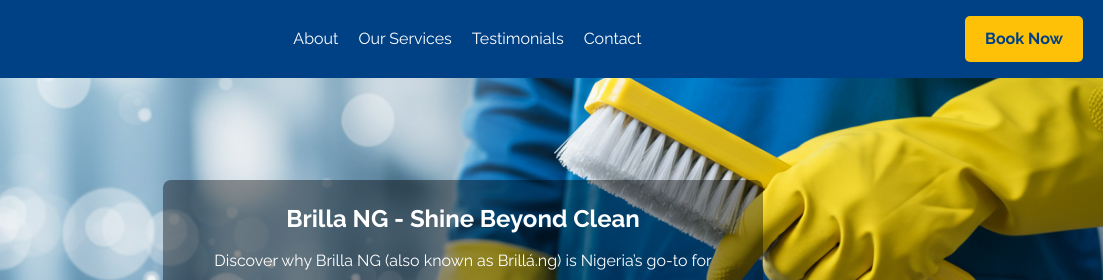
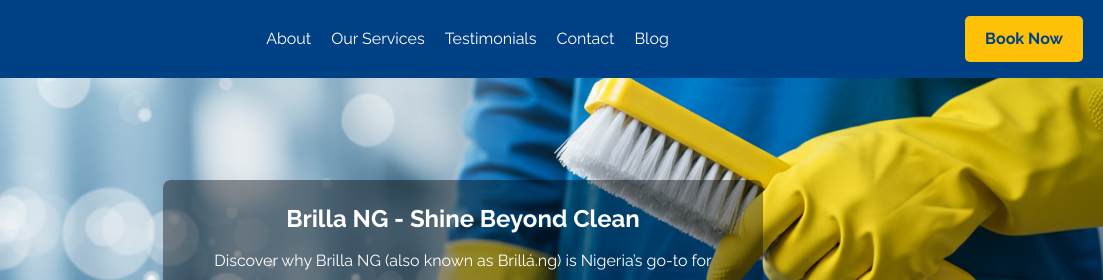
Before and after one commit to pennio-design/brilla-ng, a plain HTML site: page index.html in a window 1280 px wide. Shown: the top 280 px of the page, 177-1280 px from the left. Drawn offline with Linux system fonts and the light colour scheme.

Commit message:
Update index.html

```diff
--- a/index.html
+++ b/index.html
@@ -44,6 +44,7 @@
         <li><a href="#services" aria-label="Brilla NG Services">Our Services</a></li>
         <li><a href="#testimonials" aria-label="Book a cleaning with Brilla NG">Testimonials</a></li>
         <li><a href="#contact" aria-label="Book a cleaning with Brilla NG">Contact</a></li>
+        <li><a href="/blog/index.html" aria-label="Brilla NG Blog">Blog</a></li>
       </ul>
       <a href="#contact" class="cta-button-2" aria-label="Book a cleaning with Brilla NG">Book Now</a>
     </nav>
```
